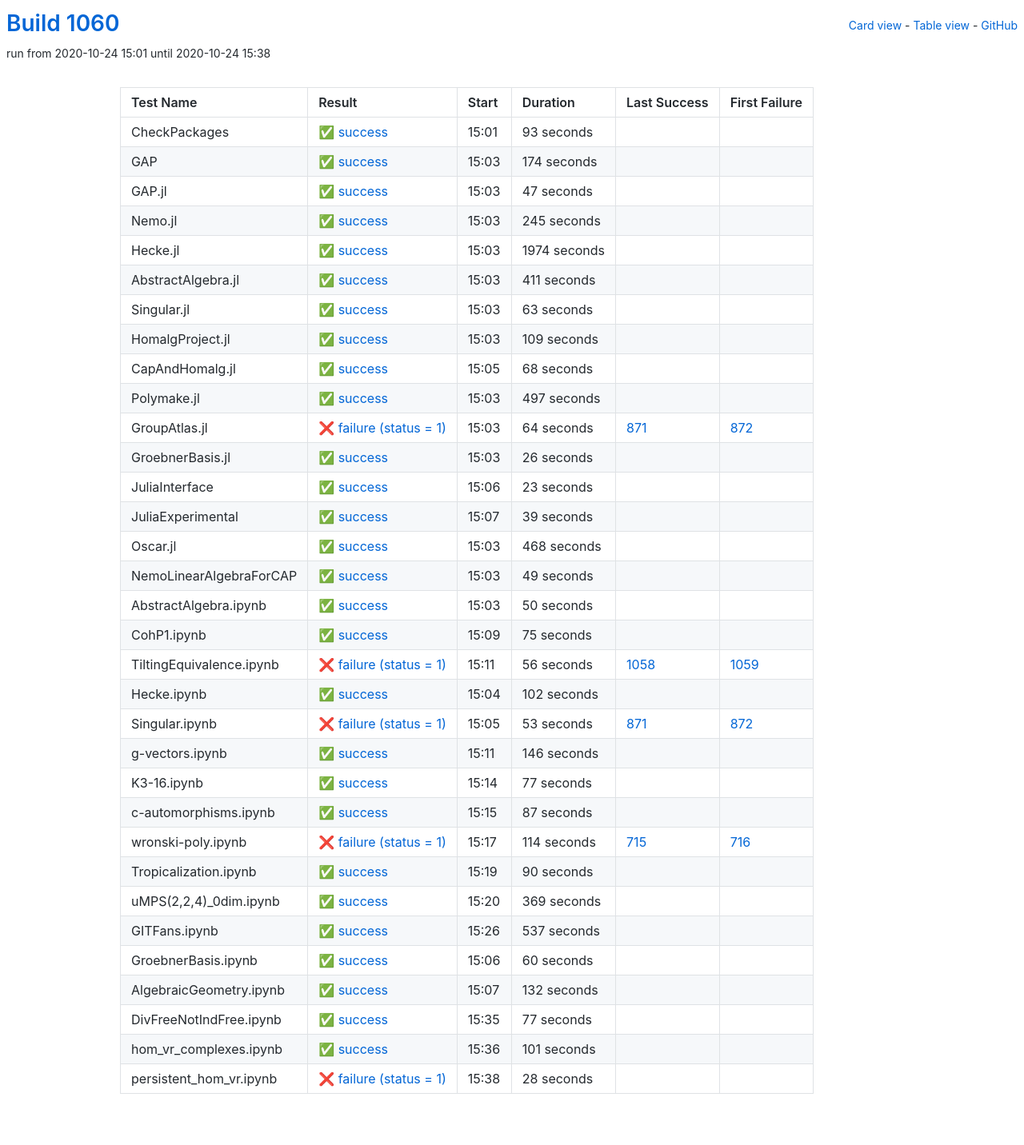
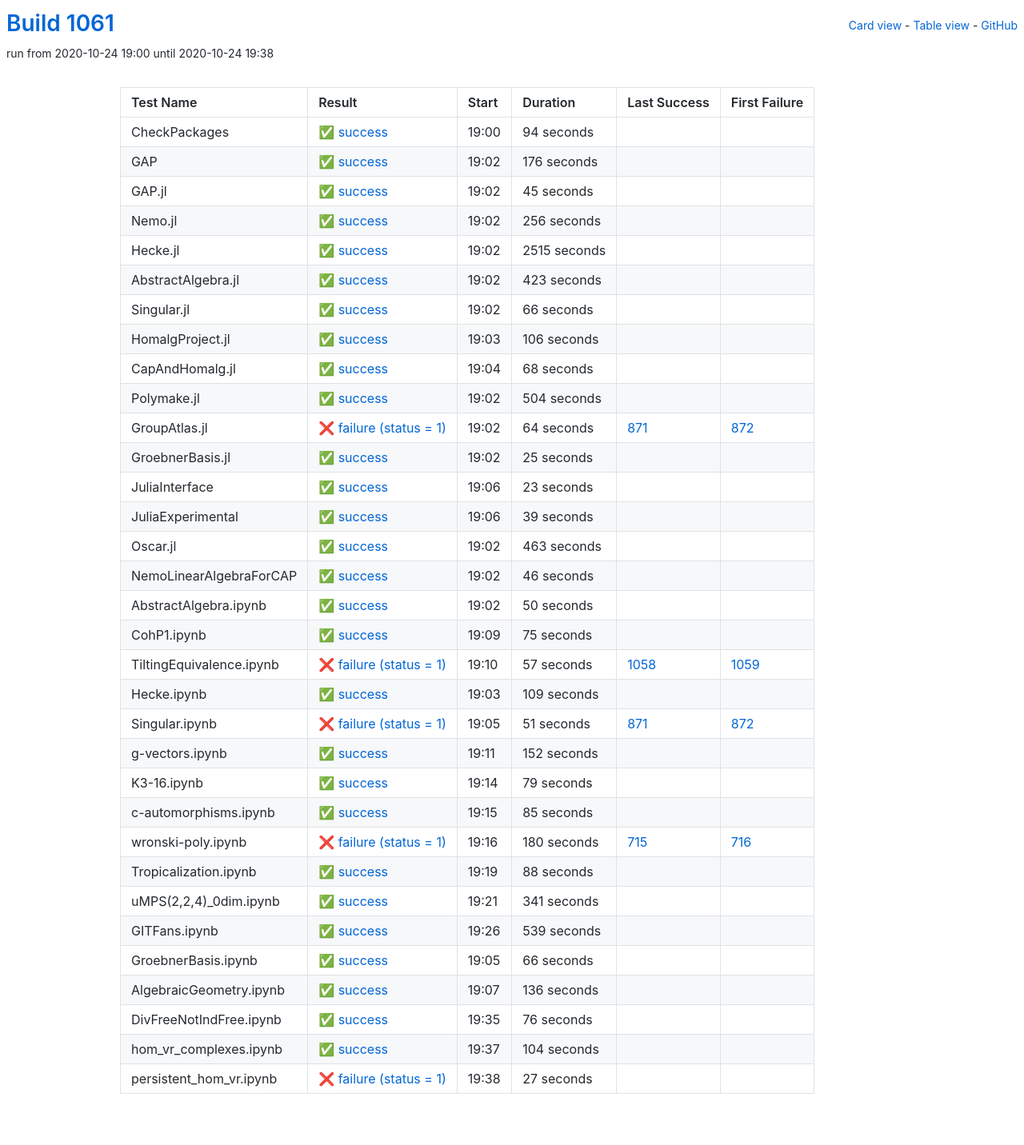
Before and after one commit to oscar-system/oscar-ci-status-stable, a Jekyll site: the page built from table.html, in a window 1280 px wide. Shown: the whole page at 80% size. Built offline with Jekyll 4.4.1, drawn with Linux system fonts in a browser that asks for light colours.

Commit message:
Build #1061

```diff
--- a/_data/ci.yml
+++ b/_data/ci.yml
@@ -1,6 +1,6 @@
 ---
-build: 1060
-build_url: https://oscarci.mathematik.uni-kl.de/job/oscar-stable/1060/
+build: 1061
+build_url: https://oscarci.mathematik.uni-kl.de/job/oscar-stable/1061/
 job: oscar-stable
 organization: oscar-system
 repo: oscar-ci-status-stable
@@ -8,104 +8,104 @@ repourl: https://github.com/oscar-system/oscar-ci-status-stable
 tests:
 - name: CheckPackages
   id: checkpackages
-  log: https://oscarci.mathematik.uni-kl.de/job/oscar-stable/1060/artifact/logs/build-1060/CheckPackages.log
-  start: 2020-10-24 15:01
+  log: https://oscarci.mathematik.uni-kl.de/job/oscar-stable/1061/artifact/logs/build-1061/CheckPackages.log
+  start: 2020-10-24 19:00
   success: true
   exitcode: 0
   status: success
-  duration: 93
+  duration: 94
   last_success: false
   last_success_url:
   first_failure: false
   first_failure_url:
 - name: GAP
   id: gap
-  log: https://oscarci.mathematik.uni-kl.de/job/oscar-stable/1060/artifact/logs/build-1060/GAP.log
-  start: 2020-10-24 15:03
+  log: https://oscarci.mathematik.uni-kl.de/job/oscar-stable/1061/artifact/logs/build-1061/GAP.log
+  start: 2020-10-24 19:02
   success: true
   exitcode: 0
   status: success
-  duration: 174
+  duration: 176
   last_success: false
   last_success_url:
   first_failure: false
   first_failure_url:
 - name: GAP.jl
   id: gap-jl
-  log: https://oscarci.mathematik.uni-kl.de/job/oscar-stable/1060/artifact/logs/build-1060/GAP.jl.log
-  start: 2020-10-24 15:03
+  log: https://oscarci.mathematik.uni-kl.de/job/oscar-stable/1061/artifact/logs/build-1061/GAP.jl.log
+  start: 2020-10-24 19:02
   success: true
   exitcode: 0
   status: success
-  duration: 47
+  duration: 45
   last_success: false
   last_success_url:
   first_failure: false
   first_failure_url:
 - name: Nemo.jl
   id: nemo-jl
-  log: https://oscarci.mathematik.uni-kl.de/job/oscar-stable/1060/artifact/logs/build-1060/Nemo.jl.log
-  start: 2020-10-24 15:03
+  log: https://oscarci.mathematik.uni-kl.de/job/oscar-stable/1061/artifact/logs/build-1061/Nemo.jl.log
+  start: 2020-10-24 19:02
   success: true
   exitcode: 0
   status: success
-  duration: 245
+  duration: 256
   last_success: false
   last_success_url:
   first_failure: false
   first_failure_url:
 - name: Hecke.jl
   id: hecke-jl
-  log: https://oscarci.mathematik.uni-kl.de/job/oscar-stable/1060/artifact/logs/build-1060/Hecke.jl.log
-  start: 2020-10-24 15:03
+  log: https://oscarci.mathematik.uni-kl.de/job/oscar-stable/1061/artifact/logs/build-1061/Hecke.jl.log
+  start: 2020-10-24 19:02
   success: true
   exitcode: 0
   status: success
-  duration: 1974
+  duration: 2515
   last_success: false
   last_success_url:
   first_failure: false
   first_failure_url:
 - name: AbstractAlgebra.jl
   id: abstractalgebra-jl
-  log: https://oscarci.mathematik.uni-kl.de/job/oscar-stable/1060/artifact/logs/build-1060/AbstractAlgebra.jl.log
-  start: 2020-10-24 15:03
+  log: https://oscarci.mathematik.uni-kl.de/job/oscar-stable/1061/artifact/logs/build-1061/AbstractAlgebra.jl.log
+  start: 2020-10-24 19:02
   success: true
   exitcode: 0
   status: success
-  duration: 411
+  duration: 423
   last_success: false
   last_success_url:
   first_failure: false
   first_failure_url:
 - name: Singular.jl
   id: singular-jl
-  log: https://oscarci.mathematik.uni-kl.de/job/oscar-stable/1060/artifact/logs/build-1060/Singular.jl.log
-  start: 2020-10-24 15:03
+  log: https://oscarci.mathematik.uni-kl.de/job/oscar-stable/1061/artifact/logs/build-1061/Singular.jl.log
+  start: 2020-10-24 19:02
   success: true
   exitcode: 0
   status: success
-  duration: 63
+  duration: 66
   last_success: false
   last_success_url:
   first_failure: false
   first_failure_url:
 - name: HomalgProject.jl
   id: homalgproject-jl
-  log: https://oscarci.mathematik.uni-kl.de/job/oscar-stable/1060/artifact/logs/build-1060/HomalgProject.jl.log
-  start: 2020-10-24 15:03
+  log: https://oscarci.mathematik.uni-kl.de/job/oscar-stable/1061/artifact/logs/build-1061/HomalgProject.jl.log
+  start: 2020-10-24 19:03
   success: true
   exitcode: 0
   status: success
-  duration: 109
+  duration: 106
   last_success: false
   last_success_url:
   first_failure: false
   first_failure_url:
 - name: CapAndHomalg.jl
   id: capandhomalg-jl
-  log: https://oscarci.mathematik.uni-kl.de/job/oscar-stable/1060/artifact/logs/build-1060/CapAndHomalg.jl.log
-  start: 2020-10-24 15:05
+  log: https://oscarci.mathematik.uni-kl.de/job/oscar-stable/1061/artifact/logs/build-1061/CapAndHomalg.jl.log
+  start: 2020-10-24 19:04
   success: true
   exitcode: 0
   status: success
@@ -116,20 +116,20 @@ tests:
   first_failure_url:
 - name: Polymake.jl
   id: polymake-jl
-  log: https://oscarci.mathematik.uni-kl.de/job/oscar-stable/1060/artifact/logs/build-1060/Polymake.jl.log
-  start: 2020-10-24 15:03
+  log: https://oscarci.mathematik.uni-kl.de/job/oscar-stable/1061/artifact/logs/build-1061/Polymake.jl.log
+  start: 2020-10-24 19:02
   success: true
   exitcode: 0
   status: success
-  duration: 497
+  duration: 504
   last_success: false
   last_success_url:
   first_failure: false
   first_failure_url:
 - name: GroupAtlas.jl
   id: groupatlas-jl
-  log: https://oscarci.mathematik.uni-kl.de/job/oscar-stable/1060/artifact/logs/build-1060/GroupAtlas.jl.log
-  start: 2020-10-24 15:03
+  log: https://oscarci.mathematik.uni-kl.de/job/oscar-stable/1061/artifact/logs/build-1061/GroupAtlas.jl.log
+  start: 2020-10-24 19:02
   success: false
   exitcode: 1
   status: failure
@@ -140,20 +140,20 @@ tests:
   first_failure_url: https://oscarci.mathematik.uni-kl.de/job/oscar-stable/872/
 - name: GroebnerBasis.jl
   id: groebnerbasis-jl
-  log: https://oscarci.mathematik.uni-kl.de/job/oscar-stable/1060/artifact/logs/build-1060/GroebnerBasis.jl.log
-  start: 2020-10-24 15:03
+  log: https://oscarci.mathematik.uni-kl.de/job/oscar-stable/1061/artifact/logs/build-1061/GroebnerBasis.jl.log
+  start: 2020-10-24 19:02
   success: true
   exitcode: 0
   status: success
-  duration: 26
+  duration: 25
   last_success: false
   last_success_url:
   first_failure: false
   first_failure_url:
 - name: JuliaInterface
   id: juliainterface
-  log: https://oscarci.mathematik.uni-kl.de/job/oscar-stable/1060/artifact/logs/build-1060/JuliaInterface.log
-  start: 2020-10-24 15:06
+  log: https://oscarci.mathematik.uni-kl.de/job/oscar-stable/1061/artifact/logs/build-1061/JuliaInterface.log
+  start: 2020-10-24 19:06
   success: true
   exitcode: 0
   status: success
@@ -164,8 +164,8 @@ tests:
   first_failure_url:
 - name: JuliaExperimental
   id: juliaexperimental
-  log: https://oscarci.mathematik.uni-kl.de/job/oscar-stable/1060/artifact/logs/build-1060/JuliaExperimental.log
-  start: 2020-10-24 15:07
+  log: https://oscarci.mathematik.uni-kl.de/job/oscar-stable/1061/artifact/logs/build-1061/JuliaExperimental.log
+  start: 2020-10-24 19:06
   success: true
   exitcode: 0
   status: success
@@ -176,32 +176,32 @@ tests:
   first_failure_url:
 - name: Oscar.jl
   id: oscar-jl
-  log: https://oscarci.mathematik.uni-kl.de/job/oscar-stable/1060/artifact/logs/build-1060/Oscar.jl.log
-  start: 2020-10-24 15:03
+  log: https://oscarci.mathematik.uni-kl.de/job/oscar-stable/1061/artifact/logs/build-1061/Oscar.jl.log
+  start: 2020-10-24 19:02
   success: true
   exitcode: 0
   status: success
-  duration: 468
+  duration: 463
   last_success: false
   last_success_url:
   first_failure: false
   first_failure_url:
 - name: NemoLinearAlgebraForCAP
   id: nemolinearalgebraforcap
-  log: https://oscarci.mathematik.uni-kl.de/job/oscar-stable/1060/artifact/logs/build-1060/NemoLinearAlgebraForCAP.log
-  start: 2020-10-24 15:03
+  log: https://oscarci.mathematik.uni-kl.de/job/oscar-stable/1061/artifact/logs/build-1061/NemoLinearAlgebraForCAP.log
+  start: 2020-10-24 19:02
   success: true
   exitcode: 0
   status: success
-  duration: 49
+  duration: 46
   last_success: false
   last_success_url:
   first_failure: false
   first_failure_url:
 - name: AbstractAlgebra.ipynb
   id: abstractalgebra-ipynb
-  log: https://oscarci.mathematik.uni-kl.de/job/oscar-stable/1060/artifact/logs/build-1060/AbstractAlgebra.ipynb.log
-  start: 2020-10-24 15:03
+  log: https://oscarci.mathematik.uni-kl.de/job/oscar-stable/1061/artifact/logs/build-1061/AbstractAlgebra.ipynb.log
+  start: 2020-10-24 19:02
   success: true
   exitcode: 0
   status: success
@@ -212,8 +212,8 @@ tests:
   first_failure_url:
 - name: CohP1.ipynb
   id: cohp1-ipynb
-  log: https://oscarci.mathematik.uni-kl.de/job/oscar-stable/1060/artifact/logs/build-1060/CohP1.ipynb.log
-  start: 2020-10-24 15:09
+  log: https://oscarci.mathematik.uni-kl.de/job/oscar-stable/1061/artifact/logs/build-1061/CohP1.ipynb.log
+  start: 2020-10-24 19:09
   success: true
   exitcode: 0
   status: success
@@ -224,180 +224,180 @@ tests:
   first_failure_url:
 - name: TiltingEquivalence.ipynb
   id: tiltingequivalence-ipynb
-  log: https://oscarci.mathematik.uni-kl.de/job/oscar-stable/1060/artifact/logs/build-1060/TiltingEquivalence.ipynb.log
-  start: 2020-10-24 15:11
+  log: https://oscarci.mathematik.uni-kl.de/job/oscar-stable/1061/artifact/logs/build-1061/TiltingEquivalence.ipynb.log
+  start: 2020-10-24 19:10
   success: false
   exitcode: 1
   status: failure
-  duration: 56
+  duration: 57
   last_success: 1058
   last_success_url: https://oscarci.mathematik.uni-kl.de/job/oscar-stable/1058/
   first_failure: 1059
   first_failure_url: https://oscarci.mathematik.uni-kl.de/job/oscar-stable/1059/
 - name: Hecke.ipynb
   id: hecke-ipynb
-  log: https://oscarci.mathematik.uni-kl.de/job/oscar-stable/1060/artifact/logs/build-1060/Hecke.ipynb.log
-  start: 2020-10-24 15:04
+  log: https://oscarci.mathematik.uni-kl.de/job/oscar-stable/1061/artifact/logs/build-1061/Hecke.ipynb.log
+  start: 2020-10-24 19:03
   success: true
   exitcode: 0
   status: success
-  duration: 102
+  duration: 109
   last_success: false
   last_success_url:
   first_failure: false
   first_failure_url:
 - name: Singular.ipynb
   id: singular-ipynb
-  log: https://oscarci.mathematik.uni-kl.de/job/oscar-stable/1060/artifact/logs/build-1060/Singular.ipynb.log
-  start: 2020-10-24 15:05
+  log: https://oscarci.mathematik.uni-kl.de/job/oscar-stable/1061/artifact/logs/build-1061/Singular.ipynb.log
+  start: 2020-10-24 19:05
   success: false
   exitcode: 1
   status: failure
-  duration: 53
+  duration: 51
   last_success: 871
   last_success_url: https://oscarci.mathematik.uni-kl.de/job/oscar-stable/871/
   first_failure: 872
   first_failure_url: https://oscarci.mathematik.uni-kl.de/job/oscar-stable/872/
 - name: g-vectors.ipynb
   id: g-vectors-ipynb
-  log: https://oscarci.mathematik.uni-kl.de/job/oscar-stable/1060/artifact/logs/build-1060/g-vectors.ipynb.log
-  start: 2020-10-24 15:11
+  log: https://oscarci.mathematik.uni-kl.de/job/oscar-stable/1061/artifact/logs/build-1061/g-vectors.ipynb.log
+  start: 2020-10-24 19:11
   success: true
   exitcode: 0
   status: success
-  duration: 146
+  duration: 152
   last_success: false
   last_success_url:
   first_failure: false
   first_failure_url:
 - name: K3-16.ipynb
   id: k3-16-ipynb
-  log: https://oscarci.mathematik.uni-kl.de/job/oscar-stable/1060/artifact/logs/build-1060/K3-16.ipynb.log
-  start: 2020-10-24 15:14
+  log: https://oscarci.mathematik.uni-kl.de/job/oscar-stable/1061/artifact/logs/build-1061/K3-16.ipynb.log
+  start: 2020-10-24 19:14
   success: true
   exitcode: 0
   status: success
-  duration: 77
+  duration: 79
   last_success: false
   last_success_url:
   first_failure: false
   first_failure_url:
 - name: c-automorphisms.ipynb
   id: c-automorphisms-ipynb
-  log: https://oscarci.mathematik.uni-kl.de/job/oscar-stable/1060/artifact/logs/build-1060/c-automorphisms.ipynb.log
-  start: 2020-10-24 15:15
+  log: https://oscarci.mathematik.uni-kl.de/job/oscar-stable/1061/artifact/logs/build-1061/c-automorphisms.ipynb.log
+  start: 2020-10-24 19:15
   success: true
   exitcode: 0
   status: success
-  duration: 87
+  duration: 85
   last_success: false
   last_success_url:
   first_failure: false
   first_failure_url:
 - name: wronski-poly.ipynb
   id: wronski-poly-ipynb
-  log: https://oscarci.mathematik.uni-kl.de/job/oscar-stable/1060/artifact/logs/build-1060/wronski-poly.ipynb.log
-  start: 2020-10-24 15:17
+  log: https://oscarci.mathematik.uni-kl.de/job/oscar-stable/1061/artifact/logs/build-1061/wronski-poly.ipynb.log
+  start: 2020-10-24 19:16
   success: false
   exitcode: 1
   status: failure
-  duration: 114
+  duration: 180
   last_success: 715
   last_success_url: https://oscarci.mathematik.uni-kl.de/job/oscar-stable/715/
   first_failure: 716
   first_failure_url: https://oscarci.mathematik.uni-kl.de/job/oscar-stable/716/
 - name: Tropicalization.ipynb
   id: tropicalization-ipynb
-  log: https://oscarci.mathematik.uni-kl.de/job/oscar-stable/1060/artifact/logs/build-1060/Tropicalization.ipynb.log
-  start: 2020-10-24 15:19
+  log: https://oscarci.mathematik.uni-kl.de/job/oscar-stable/1061/artifact/logs/build-1061/Tropicalization.ipynb.log
+  start: 2020-10-24 19:19
   success: true
   exitcode: 0
   status: success
-  duration: 90
+  duration: 88
   last_success: false
   last_success_url:
   first_failure: false
   first_failure_url:
 - name: uMPS(2,2,4)_0dim.ipynb
   id: umps-2-2-4-0dim-ipynb
-  log: https://oscarci.mathematik.uni-kl.de/job/oscar-stable/1060/artifact/logs/build-1060/uMPS-2-2-4-_0dim.ipynb.log
-  start: 2020-10-24 15:20
+  log: https://oscarci.mathematik.uni-kl.de/job/oscar-stable/1061/artifact/logs/build-1061/uMPS-2-2-4-_0dim.ipynb.log
+  start: 2020-10-24 19:21
   success: true
   exitcode: 0
   status: success
-  duration: 369
+  duration: 341
   last_success: false
   last_success_url:
   first_failure: false
   first_failure_url:
 - name: GITFans.ipynb
   id: gitfans-ipynb
-  log: https://oscarci.mathematik.uni-kl.de/job/oscar-stable/1060/artifact/logs/build-1060/GITFans.ipynb.log
-  start: 2020-10-24 15:26
+  log: https://oscarci.mathematik.uni-kl.de/job/oscar-stable/1061/artifact/logs/build-1061/GITFans.ipynb.log
+  start: 2020-10-24 19:26
   success: true
   exitcode: 0
   status: success
-  duration: 537
+  duration: 539
   last_success: false
   last_success_url:
   first_failure: false
   first_failure_url:
 - name: GroebnerBasis.ipynb
   id: groebnerbasis-ipynb
-  log: https://oscarci.mathematik.uni-kl.de/job/oscar-stable/1060/artifact/logs/build-1060/GroebnerBasis.ipynb.log
-  start: 2020-10-24 15:06
+  log: https://oscarci.mathematik.uni-kl.de/job/oscar-stable/1061/artifact/logs/build-1061/GroebnerBasis.ipynb.log
+  start: 2020-10-24 19:05
   success: true
   exitcode: 0
   status: success
-  duration: 60
+  duration: 66
   last_success: false
   last_success_url:
   first_failure: false
   first_failure_url:
 - name: AlgebraicGeometry.ipynb
   id: algebraicgeometry-ipynb
-  log: https://oscarci.mathematik.uni-kl.de/job/oscar-stable/1060/artifact/logs/build-1060/AlgebraicGeometry.ipynb.log
-  start: 2020-10-24 15:07
+  log: https://oscarci.mathematik.uni-kl.de/job/oscar-stable/1061/artifact/logs/build-1061/AlgebraicGeometry.ipynb.log
+  start: 2020-10-24 19:07
   success: true
   exitcode: 0
   status: success
-  duration: 132
+  duration: 136
   last_success: false
   last_success_url:
   first_failure: false
   first_failure_url:
 - name: DivFreeNotIndFree.ipynb
   id: divfreenotindfree-ipynb
-  log: https://oscarci.mathematik.uni-kl.de/job/oscar-stable/1060/artifact/logs/build-1060/DivFreeNotIndFree.ipynb.log
-  start: 2020-10-24 15:35
+  log: https://oscarci.mathematik.uni-kl.de/job/oscar-stable/1061/artifact/logs/build-1061/DivFreeNotIndFree.ipynb.log
+  start: 2020-10-24 19:35
   success: true
   exitcode: 0
   status: success
-  duration: 77
+  duration: 76
   last_success: false
   last_success_url:
   first_failure: false
   first_failure_url:
 - name: hom_vr_complexes.ipynb
   id: hom-vr-complexes-ipynb
-  log: https://oscarci.mathematik.uni-kl.de/job/oscar-stable/1060/artifact/logs/build-1060/hom_vr_complexes.ipynb.log
-  start: 2020-10-24 15:36
+  log: https://oscarci.mathematik.uni-kl.de/job/oscar-stable/1061/artifact/logs/build-1061/hom_vr_complexes.ipynb.log
+  start: 2020-10-24 19:37
   success: true
   exitcode: 0
   status: success
-  duration: 101
+  duration: 104
   last_success: false
   last_success_url:
   first_failure: false
   first_failure_url:
 - name: persistent_hom_vr.ipynb
   id: persistent-hom-vr-ipynb
-  log: https://oscarci.mathematik.uni-kl.de/job/oscar-stable/1060/artifact/logs/build-1060/persistent_hom_vr.ipynb.log
-  start: 2020-10-24 15:38
+  log: https://oscarci.mathematik.uni-kl.de/job/oscar-stable/1061/artifact/logs/build-1061/persistent_hom_vr.ipynb.log
+  start: 2020-10-24 19:38
   success: false
   exitcode: 1
   status: failure
-  duration: 28
+  duration: 27
   last_success: false
   last_success_url:
   first_failure: false
```
Also changed, not shown: README.md.
